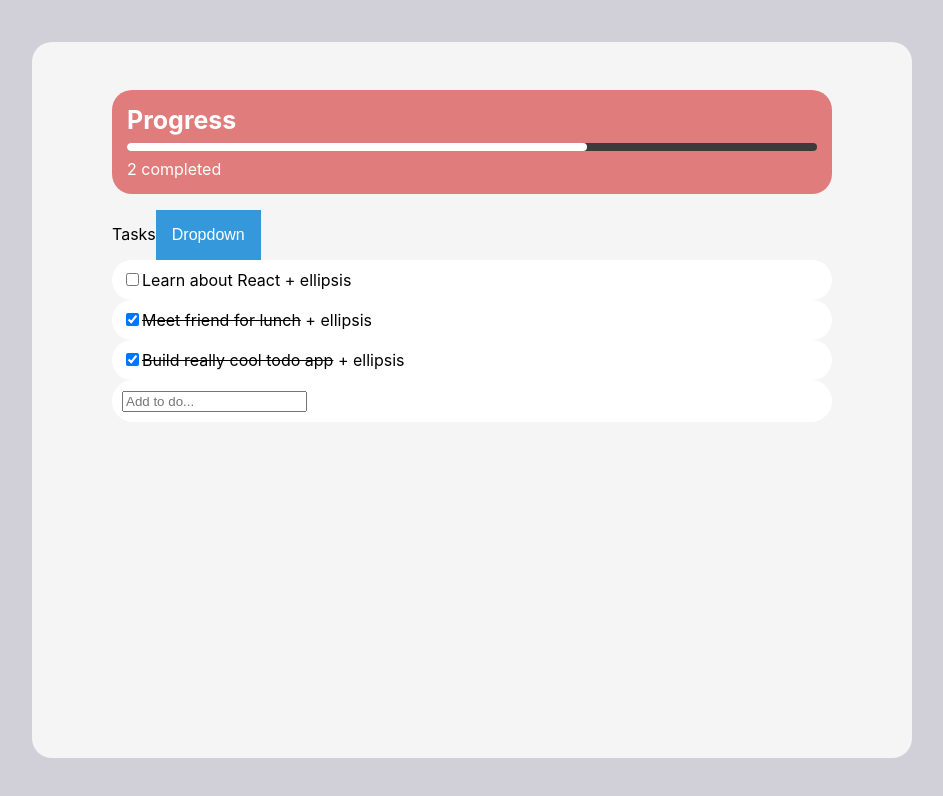
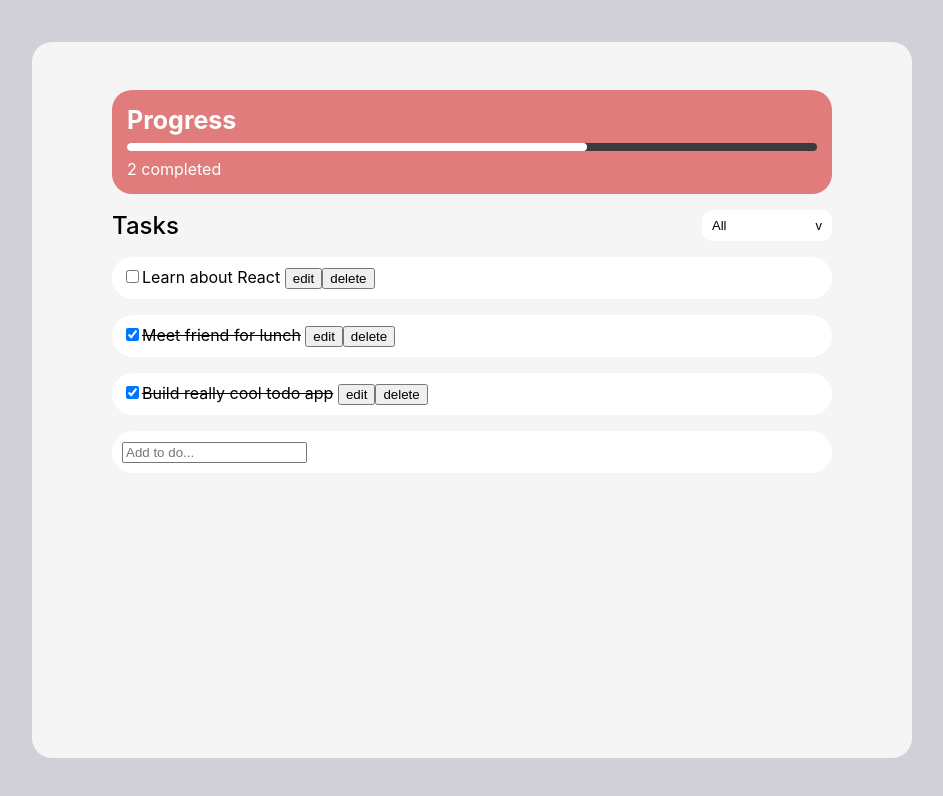
Before and after one commit to honmetha/data-wow-to-do-app, a React (Create React App) app: page / in a window 1280 px wide. Shown: the top 796 px of the page, without its empty margins (168-1111 px from the left). Built offline with nearby package versions, Linux system fonts and the light colour scheme.

Commit message:
[Added] Add removeTodo function and styles to Dropdown

```diff
--- a/src/App.js
+++ b/src/App.js
@@ -36,9 +36,17 @@ function App() {
     setTodos(newTodos);
   };
 
+  const editTodo = (index) => {};
+
   const completeTodo = (index) => {
     const newTodos = [...todos];
     newTodos[index].isCompleted = !newTodos[index].isCompleted;
+    setTodos(newTodos);
+  };
+
+  const removeTodo = (index) => {
+    const newTodos = [...todos];
+    newTodos.splice(index, 1);
     setTodos(newTodos);
   };
 
@@ -46,8 +54,14 @@ function App() {
     <div className="App">
       <Card>
         <ProgressBar todos={todos} completedTasks={completedTasks} />
-        <div>
-          Tasks
+        <div
+          style={{
+            display: "flex",
+            alignItems: "center",
+            marginBottom: "1rem",
+          }}
+        >
+          <span style={{ fontSize: "24px", fontWeight: "500" }}>Tasks</span>
           <Dropdown />
         </div>
         {todos.map((todo, index) => (
@@ -55,7 +69,9 @@ function App() {
             key={index}
             index={index}
             todo={todo}
+            editTodo={editTodo}
             completeTodo={completeTodo}
+            removeTodo={removeTodo}
           />
         ))}
         <AddTodoInput addTodo={addTodo} />
--- a/src/components/Dropdown.css
+++ b/src/components/Dropdown.css
@@ -1,10 +1,11 @@
 .dropbtn {
-  background-color: #3498DB;
-  color: white;
-  padding: 16px;
-  font-size: 16px;
+  background-color: #ffffff;
+  padding: 8px 10px;
+  font-size: 13px;
+  border-radius: 10px;
   border: none;
   cursor: pointer;
+  outline: none;
 }
 
 .dropbtn:hover, .dropbtn:focus {
--- a/src/components/Dropdown.js
+++ b/src/components/Dropdown.js
@@ -9,13 +9,16 @@ const Dropdown = () => {
   };
 
   return (
-    <div className="dropdown">
+    <div className="dropdown" style={{ marginLeft: "auto" }}>
       <button
         onClick={handleClick}
         onBlur={() => setDisplay(false)}
         className="dropbtn"
       >
-        Dropdown
+        <div style={{ display: "flex", width: "110px" }}>
+          <span>All</span>
+          <span style={{ marginLeft: "auto" }}>v</span>
+        </div>
       </button>
       <div
         id="myDropdown"
--- a/src/components/Task.js
+++ b/src/components/Task.js
@@ -1,6 +1,6 @@
 import React, { useState } from "react";
 
-const Task = ({ todo, index, completeTodo }) => {
+const Task = ({ todo, index, editTodo, completeTodo, removeTodo }) => {
   const [check, setCheck] = useState(todo.isCompleted);
 
   const handleChange = () => {
@@ -14,6 +14,7 @@ const Task = ({ todo, index, completeTodo }) => {
         backgroundColor: "#FFFFFF",
         borderRadius: "9999px",
         padding: "10px",
+        marginBottom: "1rem"
       }}
     >
       <label className="container">
@@ -23,7 +24,8 @@ const Task = ({ todo, index, completeTodo }) => {
       <span style={{ textDecoration: check ? "line-through" : "" }}>
         {todo.text}
       </span>{" "}
-      + ellipsis
+      <button>edit</button>
+      <button onClick={() => removeTodo(index)}>delete</button>
     </div>
   );
 };
```
Also changed, not shown: 1 other file (tests, documents, lock files or other folders).
